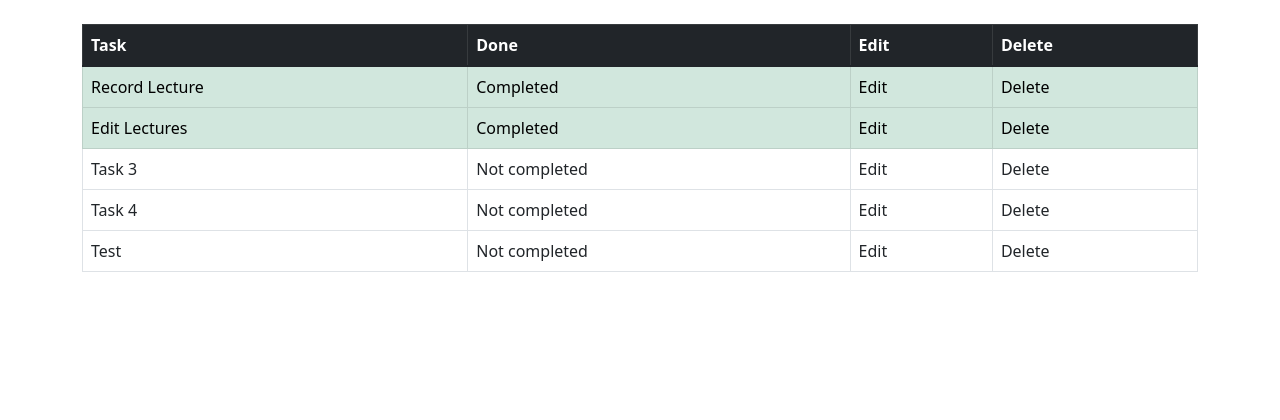
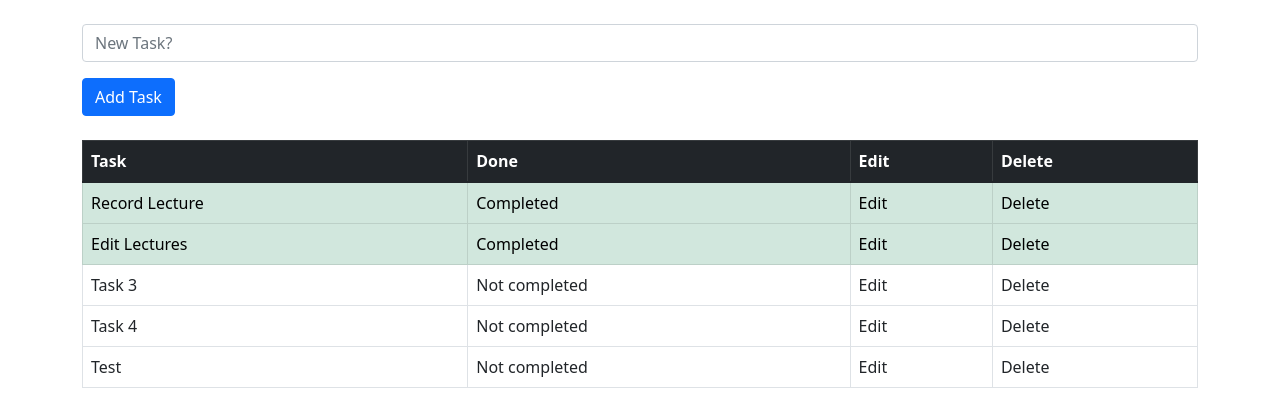
Before and after one commit to poonnakarn/taskmate_django, a Django app: page /todolist/ in a window 1280 px wide. Shown: the part 65-485 px from the top of the page. Run offline with Django 3.2, Linux system fonts and the light colour scheme; data comes from the database, SQL or seed files in the repository; both versions use the stored data as it was after the commit.

Commit message:
Creating form

```diff
--- a/todolist_app/templates/todolist.html
+++ b/todolist_app/templates/todolist.html
@@ -6,6 +6,14 @@
 
 {% block content %}
 <div class="container">
+  <br>
+  <form method="POST">
+    {% csrf_token %}
+    <div class="mb-3">
+      <input type="text" class="form-control" name="task" placeholder="New Task?">
+    </div>
+    <button type="submit" class="btn btn-primary">Add Task</button>
+  </form>
   <br>
   <table class="table table-bordered">
     <thead class="table-dark">
--- a/todolist_app/views.py
+++ b/todolist_app/views.py
@@ -1,28 +1,31 @@
-from django.shortcuts import render
+from django.shortcuts import render, redirect
 from django.http import HttpResponse
 from todolist_app.models import TaskList
+from todolist_app.forms import TaskForm
 
 # Create your views here.
 
 
 def todolist(request):
-
-    all_tasks = TaskList.objects.all
-
-    return render(request, 'todolist.html', {'all_tasks': all_tasks})
+    if request.method == "POST":
+        form = TaskForm(request.POST or None)
+        if form.is_valid():
+            form.save()
+        return redirect("todolist")
+    else:
+        all_tasks = TaskList.objects.all
+        return render(request, "todolist.html", {"all_tasks": all_tasks})
 
 
 def contact(request):
     context = {
-        'welcome_text': "Welcome to Contact Page.",
-
+        "welcome_text": "Welcome to Contact Page.",
     }
-    return render(request, 'contact.html', context)
+    return render(request, "contact.html", context)
 
 
 def about(request):
     context = {
-        'welcome_text': "Welcome to About Page.",
-
+        "welcome_text": "Welcome to About Page.",
     }
-    return render(request, 'about.html', context)
+    return render(request, "about.html", context)
```
Also changed, not shown: todolist_app/forms.py (added, +8 -0 lines), db.sqlite3.
